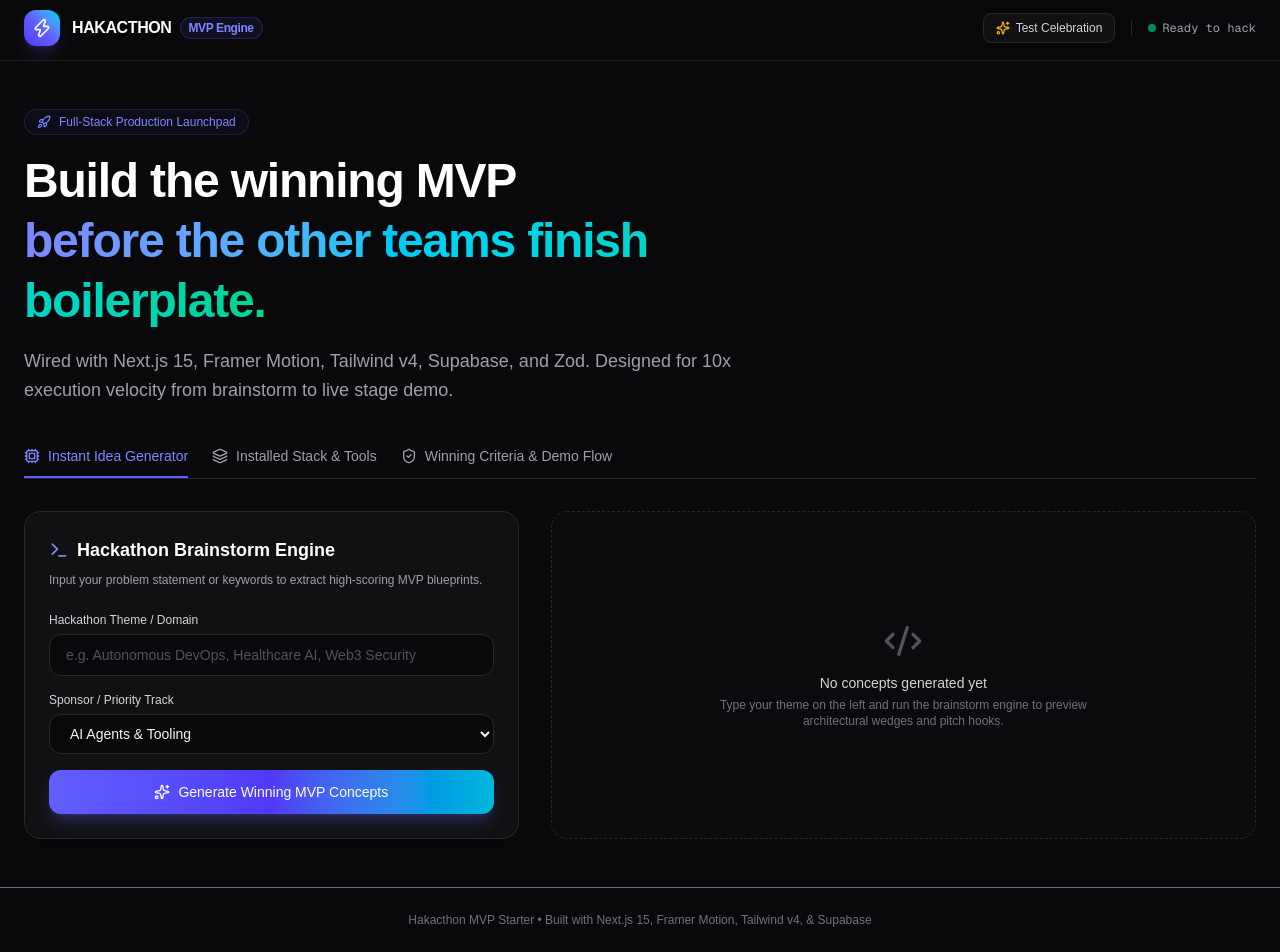
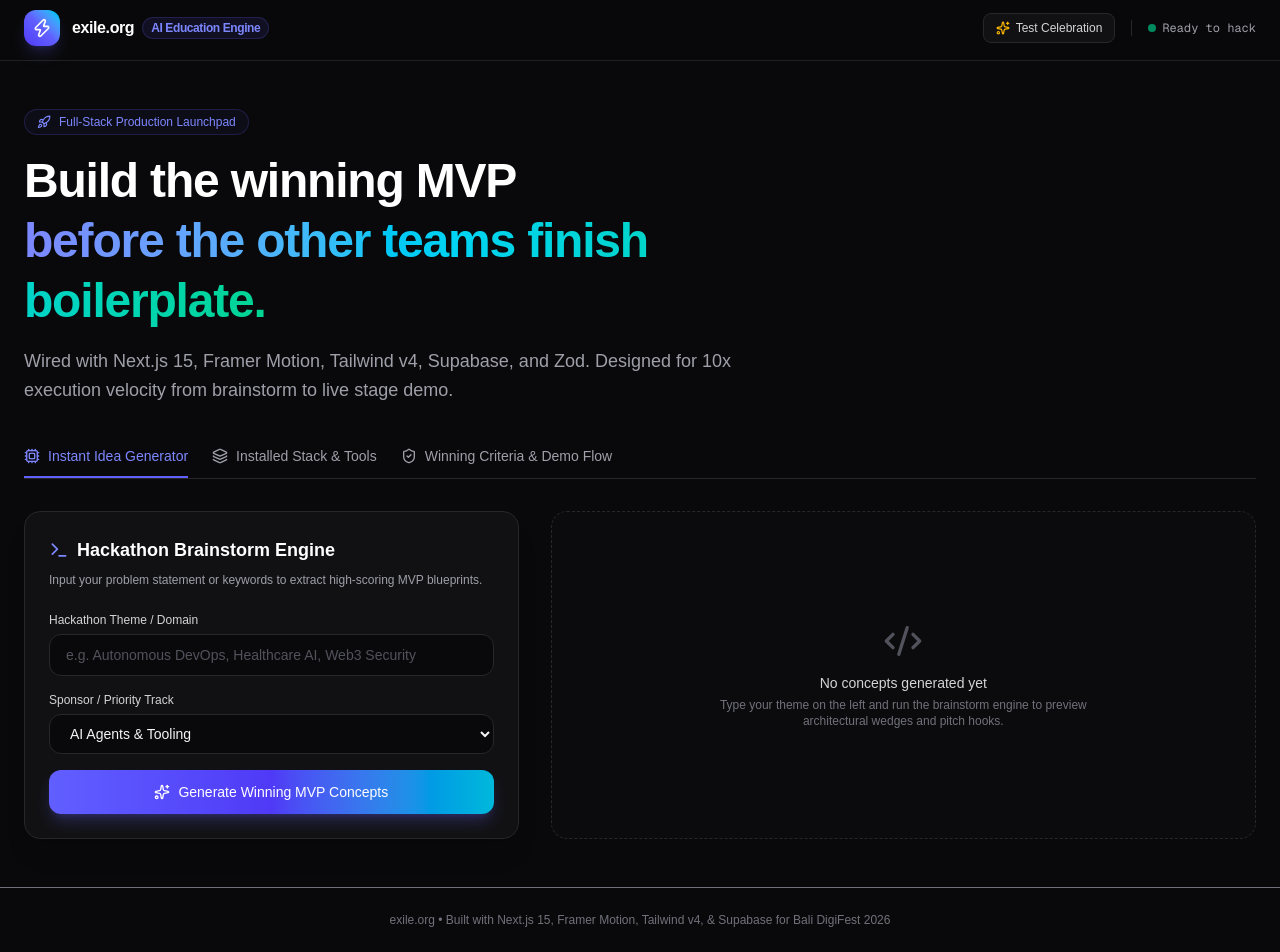
Before and after one commit to Laurent-xscope/exile, a Next.js app: page / in a window 1280 px wide. Shown: the part 4-956 px from the top of the page. Built offline with nearby package versions, Linux system fonts and the light colour scheme.

Commit message:
chore(branding): adopt exile.org branding and add Bali DigiFest README

```diff
--- a/package.json
+++ b/package.json
@@ -1,5 +1,5 @@
 {
-  "name": "hakacthon",
+  "name": "exile-org",
   "version": "0.1.0",
   "private": true,
   "scripts": {
--- a/src/app/layout.tsx
+++ b/src/app/layout.tsx
@@ -14,8 +14,9 @@ const geistMono = Geist_Mono({
 });
 
 export const metadata: Metadata = {
-  title: "Hackathon MVP | Full-Stack Launchpad",
-  description: "High-velocity hackathon starter with Framer Motion, Next.js, and Supabase",
+  title: "exile.org | Asesmen Cerdas & Diagnostik Kurikulum Merdeka Bali",
+  description:
+    "Platform evaluasi formatif berbasis AI dengan siklus belajar tertutup untuk Kurikulum Merdeka dan muatan lokal budaya Bali.",
 };
 
 export default function RootLayout({
--- a/src/app/page.tsx
+++ b/src/app/page.tsx
@@ -90,7 +90,7 @@ export default function Home() {
             </div>
             <div>
               <span className="font-bold tracking-tight text-white flex items-center gap-2">
-                HAKACTHON <span className="text-xs px-2 py-0.5 rounded-full bg-indigo-500/10 text-indigo-400 border border-indigo-500/20">MVP Engine</span>
+                exile.org <span className="text-xs px-2 py-0.5 rounded-full bg-indigo-500/10 text-indigo-400 border border-indigo-500/20">AI Education Engine</span>
               </span>
             </div>
           </div>
@@ -409,7 +409,7 @@ export default function Home() {
 
       {/* Footer */}
       <footer className="border-t border-zinc-850 py-6 text-center text-xs text-zinc-500">
-        Hakacthon MVP Starter • Built with Next.js 15, Framer Motion, Tailwind v4, & Supabase
+        exile.org • Built with Next.js 15, Framer Motion, Tailwind v4, & Supabase for Bali DigiFest 2026
       </footer>
     </main>
   );
```
Also changed, not shown: 1 other file (tests, documents, lock files or other folders).
